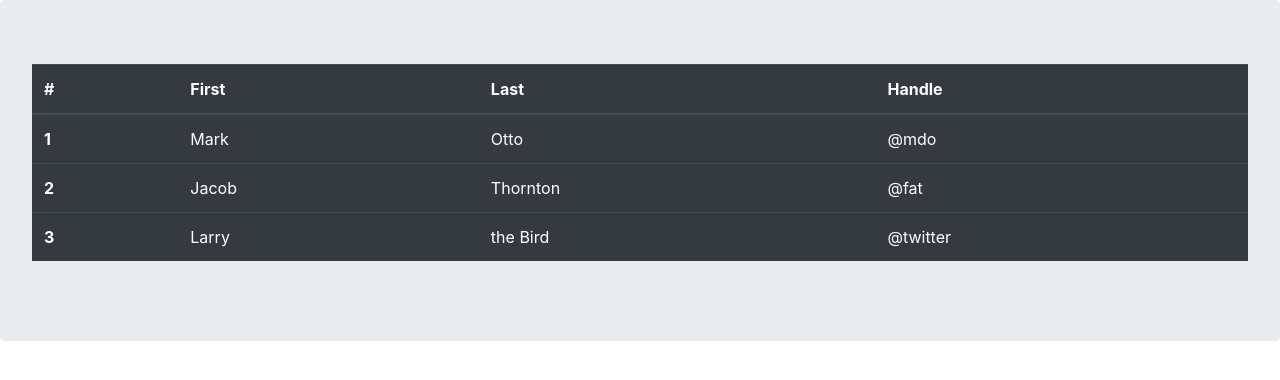
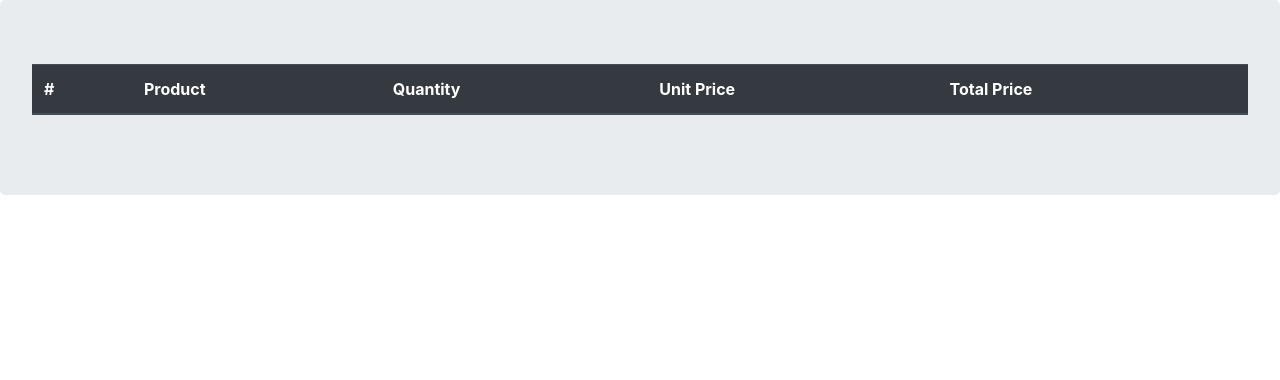
Before and after one commit to sarahghanei/django-online-shop, a Django app: page /cart/ in a window 1280 px wide. Shown: the part 56-436 px from the top of the page. Run offline with Django 3.2, Linux system fonts and the light colour scheme; lists and menus that the app fills with data are empty; some libraries are stand-ins or nearby versions.

Commit message:
add ep23

```diff
--- a/cart/cart.py
+++ b/cart/cart.py
@@ -1,3 +1,6 @@
+from shop.models import Product
+from decimal import Decimal
+
 
 CART_SESSION_ID = 'cart'
 class Cart:
@@ -7,6 +10,18 @@ class Cart:
 		if not cart:
 			cart = self.session[CART_SESSION_ID] = {}
 		self.cart = cart
+
+	def __iter__(self):
+		product_ids = self.cart.keys()
+		products = Product.objects.filter(id__in=product_ids)
+		cart = self.cart.copy()
+		for product in products:
+			cart[str(product.id)]['product'] = product
+
+		for item in cart.values():
+			item['total_price'] = Decimal(item['price']) * item['quantity']
+			yield item
+
 
 	def add(self, product, quantity):
 		product_id = str(product.id)
--- a/cart/templates/cart/detail.html
+++ b/cart/templates/cart/detail.html
@@ -6,30 +6,22 @@
   <thead>
     <tr>
       <th scope="col">#</th>
-      <th scope="col">First</th>
-      <th scope="col">Last</th>
-      <th scope="col">Handle</th>
+      <th scope="col">Product</th>
+      <th scope="col">Quantity</th>
+      <th scope="col">Unit Price</th>
+      <th scope="col">Total Price</th>
     </tr>
   </thead>
   <tbody>
-    <tr>
-      <th scope="row">1</th>
-      <td>Mark</td>
-      <td>Otto</td>
-      <td>@mdo</td>
-    </tr>
-    <tr>
-      <th scope="row">2</th>
-      <td>Jacob</td>
-      <td>Thornton</td>
-      <td>@fat</td>
-    </tr>
-    <tr>
-      <th scope="row">3</th>
-      <td>Larry</td>
-      <td>the Bird</td>
-      <td>@twitter</td>
-    </tr>
+    {% for item in cart %}
+      <tr>
+        <th scope="row">{{ forloop.counter }}</th>
+        <td>{{ item.product }}</td>
+        <td>{{ item.quantity }}</td>
+        <td>{{ item.price }}</td>
+        <td>{{ item.total_price }}</td>
+      </tr>
+    {% endfor %}
   </tbody>
 </table>
 
--- a/cart/views.py
+++ b/cart/views.py
@@ -7,7 +7,7 @@ from django.views.decorators.http import require_POST
 
 def detail(request):
 	cart = Cart(request)
-	return render(request, 'cart/detail.html')
+	return render(request, 'cart/detail.html', {'cart':cart})
 
 @require_POST
 def cart_add(request, product_id):
```
